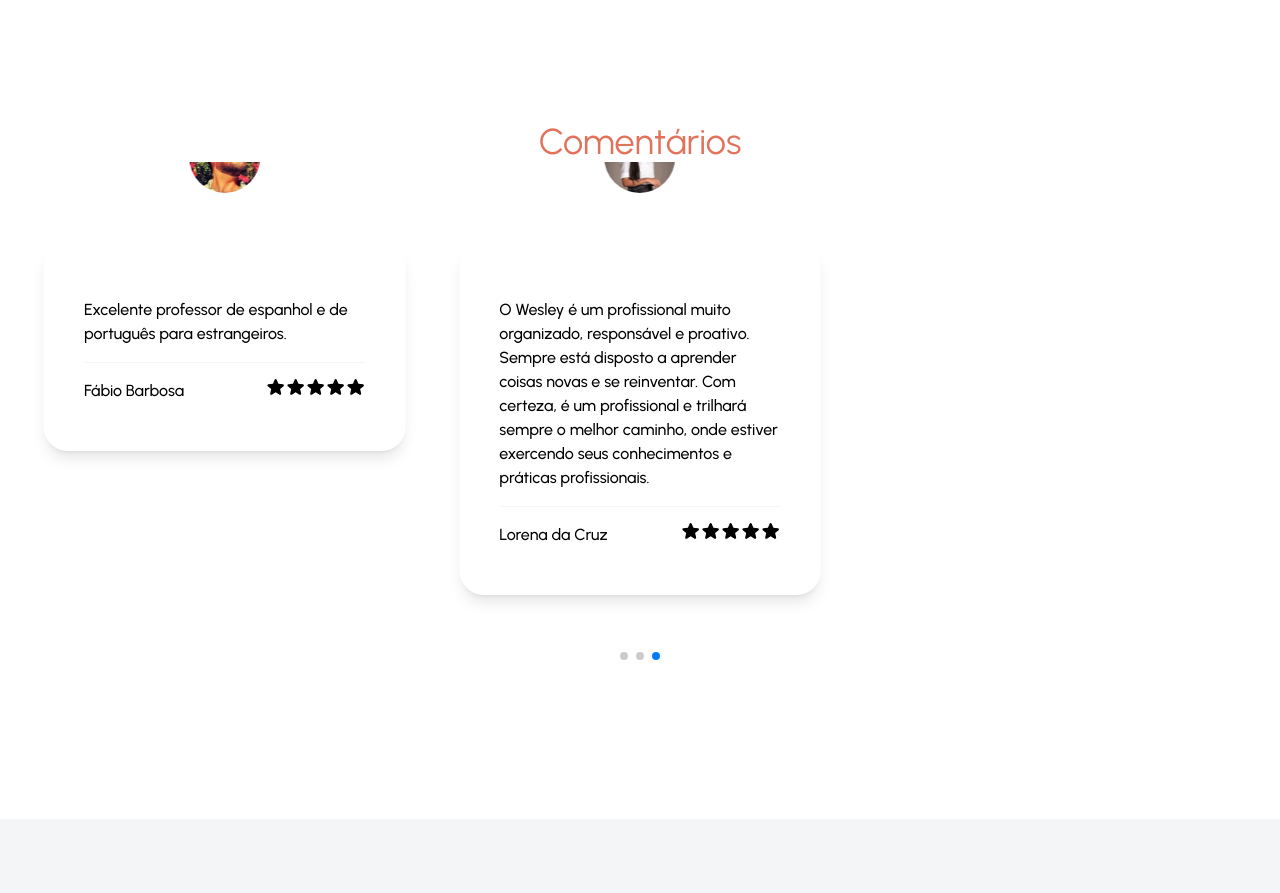
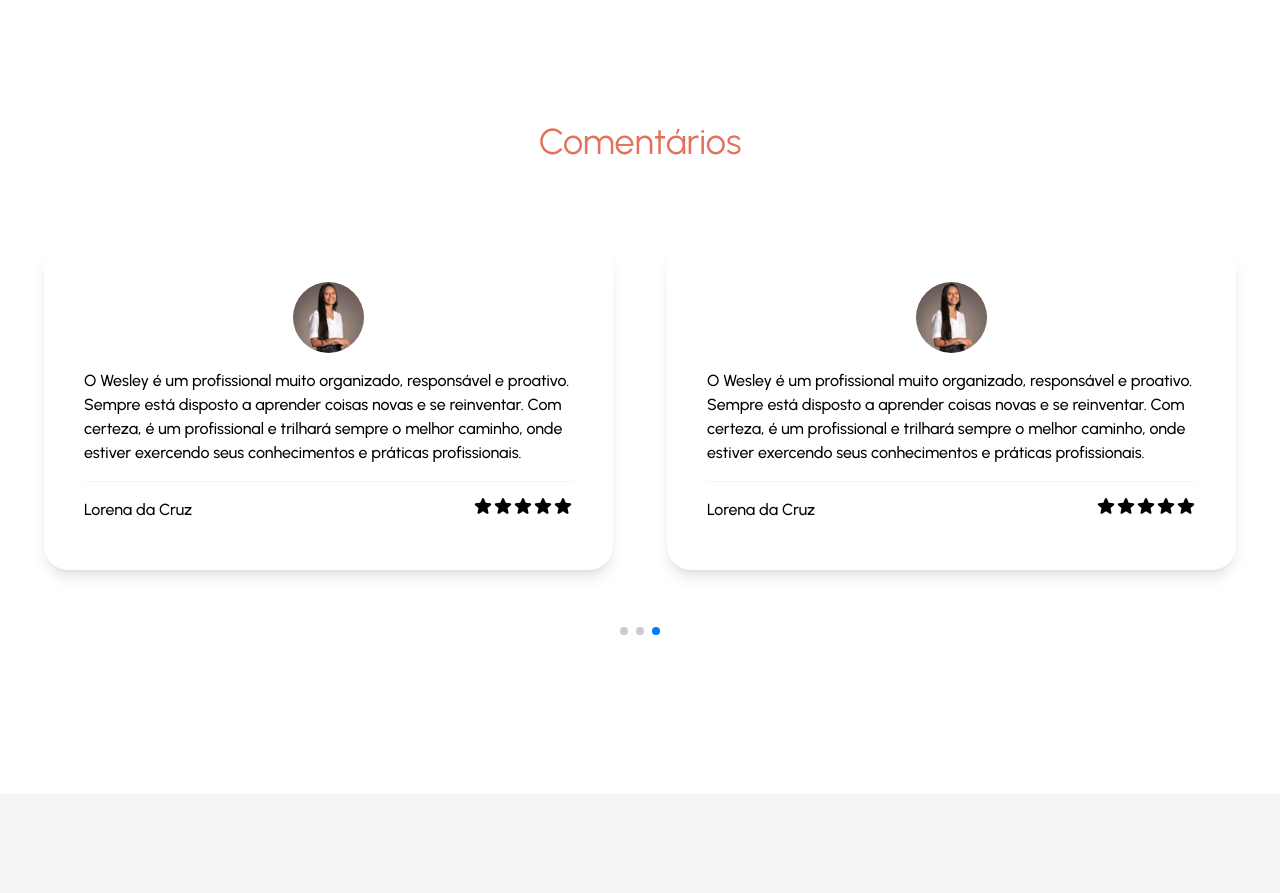
Before and after one commit to WarRocha/wes-site-es, a Next.js app: page / in a window 1280 px wide. Shown: the part 6080-6973 px from the top of the page. Built offline with nearby package versions, Linux system fonts and the light colour scheme.

Commit message:
fix: tiny changes

```diff
--- a/app/components/Testimonials/index.tsx
+++ b/app/components/Testimonials/index.tsx
@@ -46,9 +46,9 @@ const MultipleItems = () => {
           <h3 className="text-center text-4xl sm:text-20xl text-treetop">Comentários</h3>
 
           <Swiper
-            slidesPerView={3}
+            slidesPerView={2}
             spaceBetween={30}
-            centeredSlides={true}
+            // centeredSlides={true}
             loop={true}
             autoplay={{
               delay: 2000,
@@ -61,26 +61,26 @@ const MultipleItems = () => {
             modules={[Autoplay, Pagination, Navigation]}
             breakpoints={{
               1200: {
-                slidesPerView: 3,
+                slidesPerView: 2,
               },
               800: {
                 slidesPerView: 2,
               },
-              450: {
+              650: {
                 slidesPerView: 1,
-              },
+              }
             }}
             className="mySwiper"
           >
             {postData.map((items, i) => (
               <SwiperSlide key={i}>
-                <div className="bg-white shadow-lg m-3 p-10 my-20 rounded-3xl">
+                <div className="flex flex-col bg-white shadow-lg m-3 p-10 my-20 rounded-3xl">
                   <Image
                     src={items.imgSrc}
                     alt={items.name}
                     width={71}
                     height={71}
-                    className="rounded-full inline-block m-auto absolute -top-10 left-1/2 transform -translate-x-1/2"
+                    className="rounded-full inline-block m-auto"
                     priority
                   />
                   <h4 className="text-base font-medium text-gray-700 my-4">{items.comment}</h4>
--- a/app/layout.tsx
+++ b/app/layout.tsx
@@ -1,6 +1,4 @@
 import './globals.css';
-import Navbar from './components/Navbar/index';
-import Footer from './components/Footer/index';
 import Script from 'next/script'; // Import the Script component
 
 export const metadata = {
@@ -31,9 +29,7 @@ export default function RootLayout({ children }: { children: React.ReactNode })
         </Script>
       </head>
       <body>
-        <Navbar />
         {children}
-        <Footer />
       </body>
     </html>
   );
--- a/app/page.tsx
+++ b/app/page.tsx
@@ -1,3 +1,4 @@
+import Navbar from './components/Navbar/index';
 import Banner from './components/Banner/index';
 import Aboutus from './components/Aboutus/index';
 import Dedicated from './components/Dedicated/index';
@@ -5,11 +6,12 @@ import Manage from './components/Manage/index';
 import FAQ from './components/FAQ/index';
 import Quiz from './components/Quiz/index';
 import Testimonials from './components/Testimonials/index';
-
+import Footer from './components/Footer/index';
 
 export default function Home() {
   return (
     <main>
+      <Navbar />
       <Banner />
       <Dedicated />
       <Aboutus />
@@ -17,6 +19,7 @@ export default function Home() {
       <Testimonials/>
       <Quiz/>
       <FAQ />
+      <Footer />
     </main>
   )
 }
```
